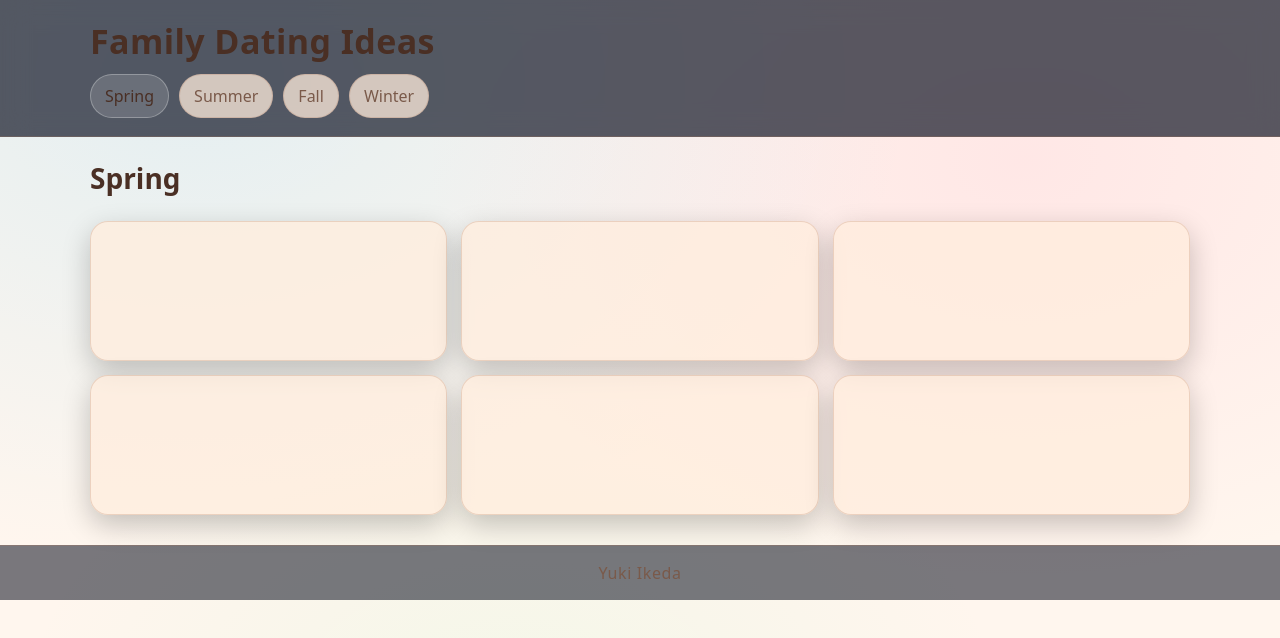
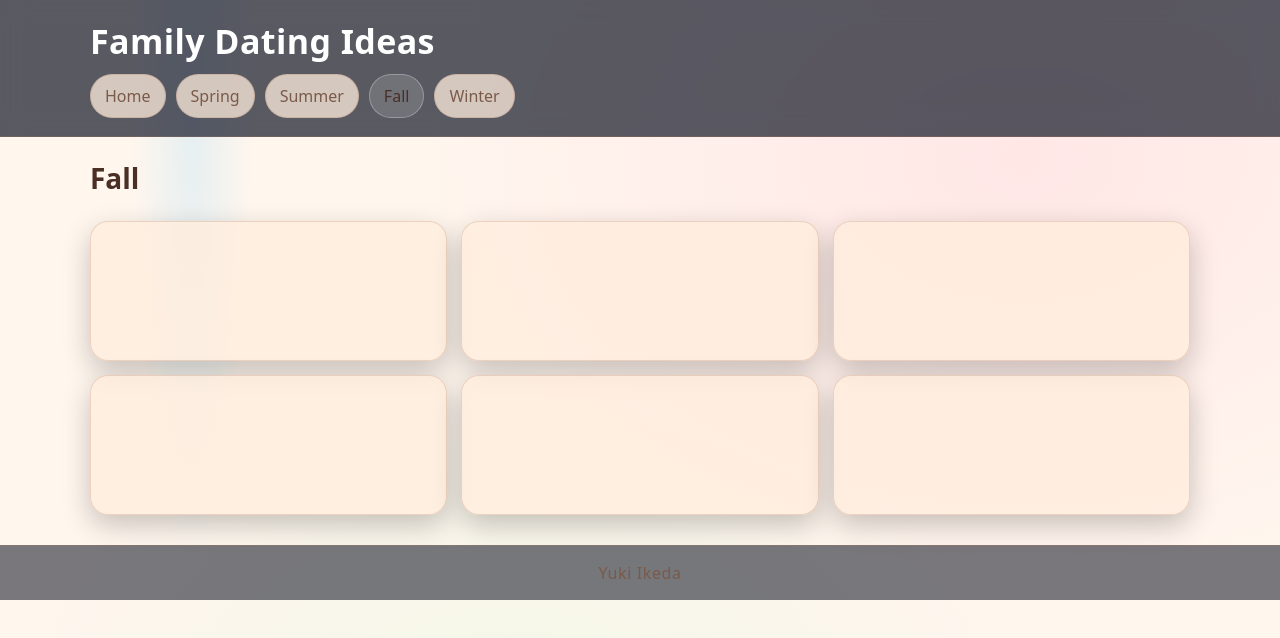
Before and after one commit to Yukimaru32/JohnsonFamily, a plain HTML site: page fall.html in a window 1280 px wide. Drawn offline with Linux system fonts and the light colour scheme.

Commit message:
Added some functions

```diff
--- a/CSS/styles.css
+++ b/CSS/styles.css
@@ -25,12 +25,15 @@
     font-family: ui-sans-serif, system-ui, -apple-system, Segoe UI, Roboto, Helvetica, Arial, "Apple Color Emoji", "Segoe UI Emoji";
     color: var(--text);
     background:
-      radial-gradient(1200px 800px at 15% 10%, rgba(120, 210, 255, 0.20), transparent 60%),
+      radial-gradient(100px 800px at 15% 10%, rgba(120, 210, 255, 0.20), transparent 60%),
       radial-gradient(1000px 700px at 80% 20%, rgba(255, 140, 180, 0.14), transparent 60%),
       radial-gradient(900px 600px at 40% 90%, rgba(140, 255, 180, 0.10), transparent 55%),
       var(--bg);
   }
 
+  h1{
+    color: white;
+  }
   .container {
     width: min(1100px, calc(100% - 32px));
     margin: 0 auto;
--- a/fall.html
+++ b/fall.html
@@ -13,9 +13,10 @@
       <h1 class="site-title">Family Dating Ideas</h1>
 
       <nav class="site-nav" aria-label="Season navigation">
-        <a class="nav-link" href="spring.html" aria-current="page">Spring</a>
+        <a class="nav-link" href="index.html">Home</a>
+        <a class="nav-link" href="spring.html">Spring</a>
         <a class="nav-link" href="summer.html">Summer</a>
-        <a class="nav-link" href="fall.html">Fall</a>
+        <a class="nav-link" href="fall.html" aria-current="page">Fall</a>
         <a class="nav-link" href="winter.html">Winter</a>
       </nav>
     </div>
@@ -23,7 +24,7 @@
 
   <main class="container">
     <section class="page-head">
-      <h2 class="page-title">Spring</h2>
+      <h2 class="page-title">Fall</h2>
     </section>
 
     <section class="grid" aria-label="Spring cards placeholders">
```
Also changed, not shown: index.html (+1 -0 lines), spring.html (+1 -0 lines), summer.html (+4 -3 lines), winter.html (+4 -3 lines).
